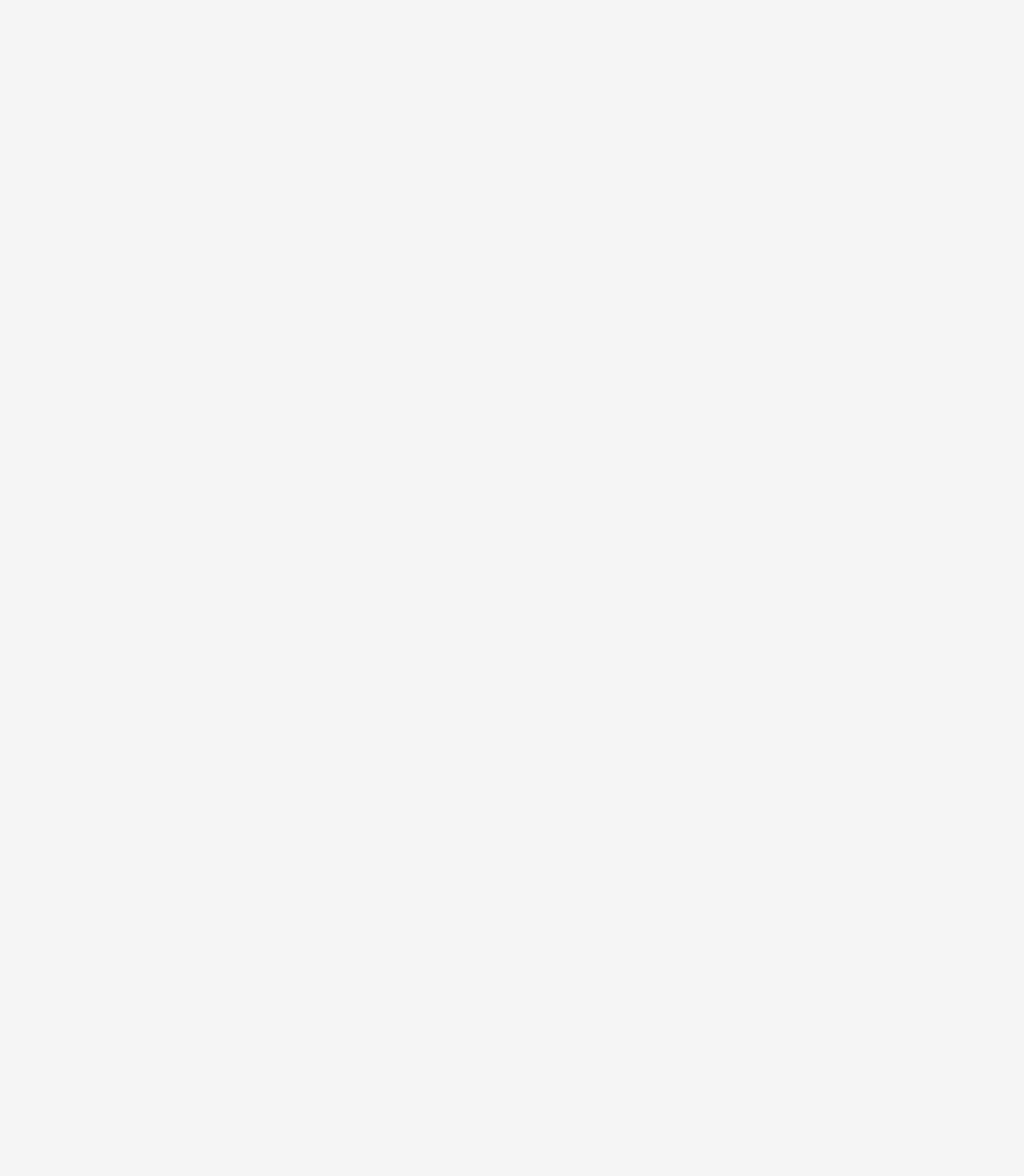
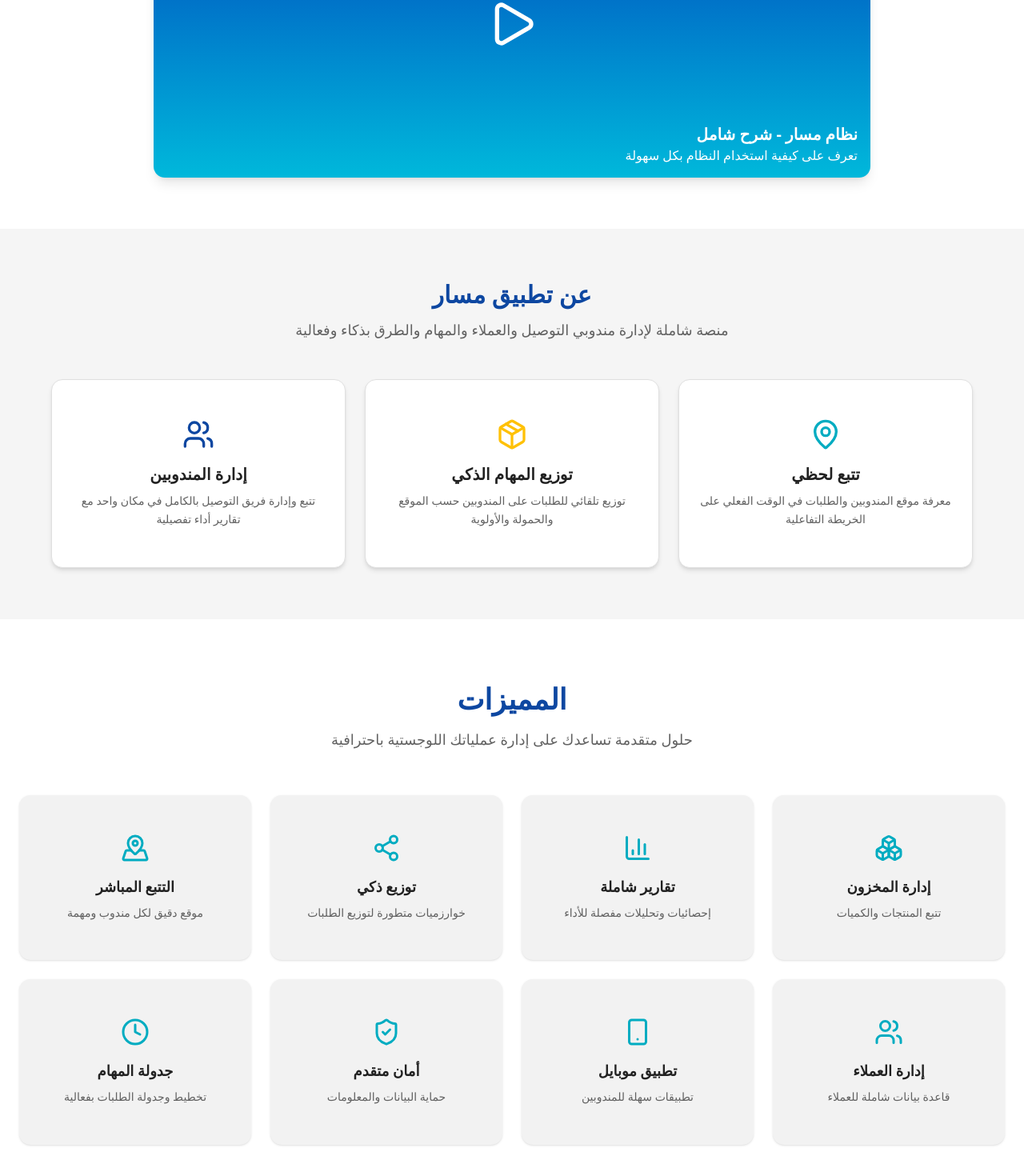
Before and after one commit to A-Amiin/Masar-ITi-Gp, a React (Vite) app: page / in a window 1280 px wide. Shown: the part 1154-2624 px from the top of the page at 80% size. Before the commit the page ends 800 px from the top, so only its background shows below. Built offline with nearby package versions, Linux system fonts and the light colour scheme.

Commit message:
Creating the rest of the Video Section , About Section and feature section with responsive

```diff
--- /dev/null
+++ b/src/components/ui/card.jsx
@@ -0,0 +1,101 @@
+import * as React from "react"
+
+import { cn } from "@/lib/utils"
+
+function Card({
+  className,
+  ...props
+}) {
+  return (
+    <div
+      data-slot="card"
+      className={cn(
+        "bg-card text-card-foreground flex flex-col gap-6 rounded-xl border py-6 shadow-sm",
+        className
+      )}
+      {...props} />
+  );
+}
+
+function CardHeader({
+  className,
+  ...props
+}) {
+  return (
+    <div
+      data-slot="card-header"
+      className={cn(
+        "@container/card-header grid auto-rows-min grid-rows-[auto_auto] items-start gap-2 px-6 has-data-[slot=card-action]:grid-cols-[1fr_auto] [.border-b]:pb-6",
+        className
+      )}
+      {...props} />
+  );
+}
+
+function CardTitle({
+  className,
+  ...props
+}) {
+  return (
+    <div
+      data-slot="card-title"
+      className={cn("leading-none font-semibold", className)}
+      {...props} />
+  );
+}
+
+function CardDescription({
+  className,
+  ...props
+}) {
+  return (
+    <div
+      data-slot="card-description"
+      className={cn("text-muted-foreground text-sm", className)}
+      {...props} />
+  );
+}
+
+function CardAction({
+  className,
+  ...props
+}) {
+  return (
+    <div
+      data-slot="card-action"
+      className={cn(
+        "col-start-2 row-span-2 row-start-1 self-start justify-self-end",
+        className
+      )}
+      {...props} />
+  );
+}
+
+function CardContent({
+  className,
+  ...props
+}) {
+  return (<div data-slot="card-content" className={cn("px-6", className)} {...props} />);
+}
+
+function CardFooter({
+  className,
+  ...props
+}) {
+  return (
+    <div
+      data-slot="card-footer"
+      className={cn("flex items-center px-6 [.border-t]:pt-6", className)}
+      {...props} />
+  );
+}
+
+export {
+  Card,
+  CardHeader,
+  CardFooter,
+  CardTitle,
+  CardAction,
+  CardDescription,
+  CardContent,
+}
--- a/src/pages/Landing/Landing.jsx
+++ b/src/pages/Landing/Landing.jsx
@@ -1,10 +1,17 @@
 import Navbar from "./components/Navbar"
 import Slider from "./components/Slider"
+import AboutSection from "./components/AboutSection"
+import VideoSection from "./components/VideoSection"
+import FeatureSection from "./components/FeatureSection"
+
 const Landing = () => {
   return (
     <div>
       <Navbar />
       <Slider />
+      <VideoSection />
+      <AboutSection />
+      <FeatureSection />
     </div>
   )
 }
--- /dev/null
+++ b/src/pages/Landing/components/AboutSection.jsx
@@ -0,0 +1,92 @@
+import { Card, CardContent } from "@/components/ui/card"
+import { MapPin, Package, Users } from "lucide-react"
+
+export default function AboutSection() {
+  return (
+    <section
+      dir="rtl"
+      className="py-16 px-6"
+      style={{ background: "var(--background)" }}
+    >
+      <div className="max-w-6xl mx-auto text-center mb-12">
+        <h2
+          className="text-3xl font-bold mb-3"
+          style={{ color: "var(--brand-primary)" }}
+        >
+          عن تطبيق مسار
+        </h2>
+        <p
+          className="text-lg"
+          style={{ color: "var(--brand-gray)" }}
+        >
+          منصة شاملة لإدارة مندوبي التوصيل والعملاء والمهام والطرق بذكاء وفعالية
+        </p>
+      </div>
+
+      <div className="grid grid-cols-1 md:grid-cols-3 gap-6 max-w-6xl mx-auto">
+        {/* Card 1 */}
+        <Card className="shadow-md hover:shadow-lg transition">
+          <CardContent className="p-6 text-center">
+            <div className="flex justify-center mb-4">
+              <MapPin
+                size={40}
+                style={{ color: "var(--brand-cyan)" }}
+              />
+            </div>
+            <h3 className="text-xl font-semibold mb-2">
+              تتبع لحظي
+            </h3>
+            <p
+              className="text-sm leading-relaxed"
+              style={{ color: "var(--brand-gray)" }}
+            >
+              معرفة موقع المندوبين والطلبات في الوقت الفعلي على الخريطة التفاعلية
+            </p>
+          </CardContent>
+        </Card>
+
+        {/* Card 2 */}
+        <Card className="shadow-md hover:shadow-lg transition">
+          <CardContent className="p-6 text-center">
+            <div className="flex justify-center mb-4">
+              <Package
+                size={40}
+                style={{ color: "var(--brand-amber)" }}
+              />
+            </div>
+            <h3 className="text-xl font-semibold mb-2">
+              توزيع المهام الذكي
+            </h3>
+            <p
+              className="text-sm leading-relaxed"
+              style={{ color: "var(--brand-gray)" }}
+            >
+              توزيع تلقائي للطلبات على المندوبين حسب الموقع والحمولة والأولوية
+            </p>
+          </CardContent>
+        </Card>
+
+        {/* Card 3 */}
+        <Card className="shadow-md hover:shadow-lg transition">
+          <CardContent className="p-6 text-center">
+            <div className="flex justify-center mb-4">
+              <Users
+                size={40}
+                style={{ color: "var(--brand-primary)" }}
+              />
+            </div>
+            <h3 className="text-xl font-semibold mb-2">
+              إدارة المندوبين
+            </h3>
+            <p
+              className="text-sm leading-relaxed"
+              style={{ color: "var(--brand-gray)" }}
+            >
+              تتبع وإدارة فريق التوصيل بالكامل في مكان واحد مع تقارير أداء تفصيلية
+            </p>
+          </CardContent>
+        </Card>
+      </div>
+    </section>
+  )
+}
--- /dev/null
+++ b/src/pages/Landing/components/FeatureSection.jsx
@@ -0,0 +1,103 @@
+import { Card, CardContent } from "@/components/ui/card"
+import { Boxes, BarChart3, Share2, MapPinned, Users, Smartphone, ShieldCheck, Clock   } from "lucide-react"
+
+const features = [
+  {
+    title: "إدارة المخزون",
+    desc: "تتبع المنتجات والكميات",
+    icon: Boxes,
+  },
+  {
+    title: "تقارير شاملة",
+    desc: "إحصائيات وتحليلات مفصلة للأداء",
+    icon: BarChart3,
+  },
+  {
+    title: "توزيع ذكي",
+    desc: "خوارزميات متطورة لتوزيع الطلبات",
+    icon: Share2,
+  },
+  {
+    title: "التتبع المباشر",
+    desc: "موقع دقيق لكل مندوب ومهمة",
+    icon: MapPinned,
+  },
+  {
+    title: "إدارة العملاء",
+    desc: "قاعدة بيانات شاملة للعملاء",
+    icon: Users,
+  },
+  {
+    title: "تطبيق موبايل",
+    desc: "تطبيقات سهلة للمندوبين",
+    icon: Smartphone,
+  },
+  {
+    title: "أمان متقدم",
+    desc: "حماية البيانات والمعلومات",
+    icon: ShieldCheck,
+  },
+  {
+    title: "جدولة المهام",
+    desc: "تخطيط وجدولة الطلبات بفعالية",
+    icon: Clock ,
+  },
+]
+
+export default function FeatureSection() {
+  return (
+    <section
+      dir="rtl"
+      className="py-20 px-6 bg-white"
+    >
+      {/* Header */}
+      <div className="text-center mb-14">
+        <h2
+          className="text-3xl md:text-4xl font-bold mb-4"
+          style={{ color: "var(--brand-primary)" }}
+        >
+          المميزات
+        </h2>
+        <p
+          className="text-lg max-w-2xl mx-auto"
+          style={{ color: "var(--brand-gray)" }}
+        >
+          حلول متقدمة تساعدك على إدارة عملياتك اللوجستية باحترافية
+        </p>
+      </div>
+
+      {/* Grid */}
+      <div className="max-w-7xl mx-auto grid grid-cols-1 sm:grid-cols-2 lg:grid-cols-4 gap-6">
+        {features.map((feature, index) => {
+          const Icon = feature.icon
+          return (
+            <Card
+              key={index}
+              className="bg-[#f2f2f2] border-none shadow-sm hover:shadow-md transition"
+            >
+              <CardContent className="p-6 text-center">
+                <div className="flex justify-center mb-4">
+                  <Icon
+                    size={36}
+                    style={{ color: "var(--brand-cyan)" }}
+                  />
+                </div>
+
+                <h3 className="text-lg font-semibold mb-2">
+                  {feature.title}
+                </h3>
+
+                <p
+                  className="text-sm leading-relaxed"
+                  style={{ color: "var(--brand-gray)" }}
+                >
+                  {feature.desc}
+                </p>
+              </CardContent>
+            </Card>
+          )
+        })}
+      </div>
+    </section>
+  )
+}
--- /dev/null
+++ b/src/pages/Landing/components/VideoSection.jsx
@@ -0,0 +1,31 @@
+import { Play } from "lucide-react";
+
+const VideoSection = () => {
+  return (
+    <section className="py-16 bg-white dark:bg-background-dark">
+      <div className="max-w-7xl mx-auto px-6 text-center">
+        <h2 className="text-3xl sm:text-4xl font-bold text-primary dark:text-primary-dark mb-4">
+          شاهد كيف يعمل مسار
+        </h2>
+        <p className="text-gray-600 dark:text-gray-300 mb-12">
+          فيديو توضيحي يشرح جميع مميزات النظام في دقائق
+        </p>
+
+        <div className="relative max-w-4xl mx-auto rounded-xl overflow-hidden shadow-lg">
+          <div className="bg-linear-to-b from-blue-800 to-cyan-500 w-full h-64 sm:h-80 md:h-96 flex items-center justify-center">
+            <button className="text-white hover:scale-110 transition-transform">
+              <Play size={64} />
+            </button>
+          </div>
+
+          <div className="absolute bottom-4 right-4 text-right text-white max-w-xs">
+            <h3 className="font-bold text-lg sm:text-xl">نظام مسار - شرح شامل</h3>
+            <p className="text-sm sm:text-base">تعرف على كيفية استخدام النظام بكل سهولة</p>
+          </div>
+        </div>
+      </div>
+    </section>
+  );
+};
+
+export default VideoSection;
```
